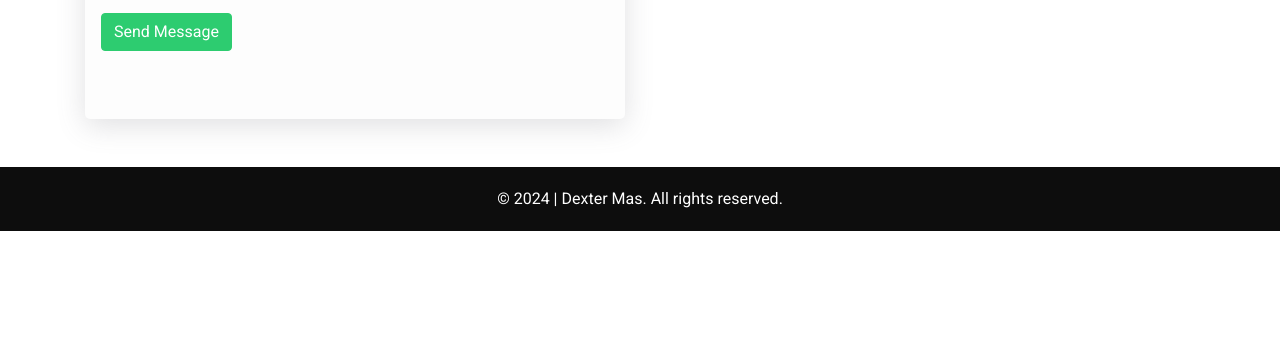
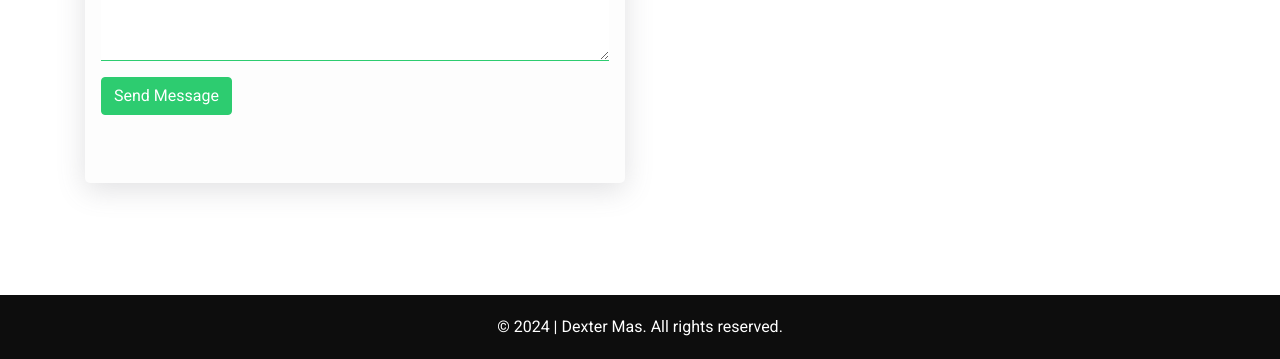
Before and after one commit to dextermas/dextermas.github.io, a plain HTML site: page index.html in a window 1280 px wide. Shown: the part 3162-3521 px from the top of the page. Before the commit the page ends 3393 px from the top, so only its background shows below. Drawn offline with nearby package versions, Linux system fonts and the light colour scheme.

Commit message:
adding the class of contact

```diff
--- a/assets/css/style.css
+++ b/assets/css/style.css
@@ -30,7 +30,7 @@ html, body{
     scroll-behavior: smooth;
 }
 
-section#about, section.project, section.resources {
+section#about, section.project, section.resources, section.contact {
     padding: 4rem 0;
 }
 
```
